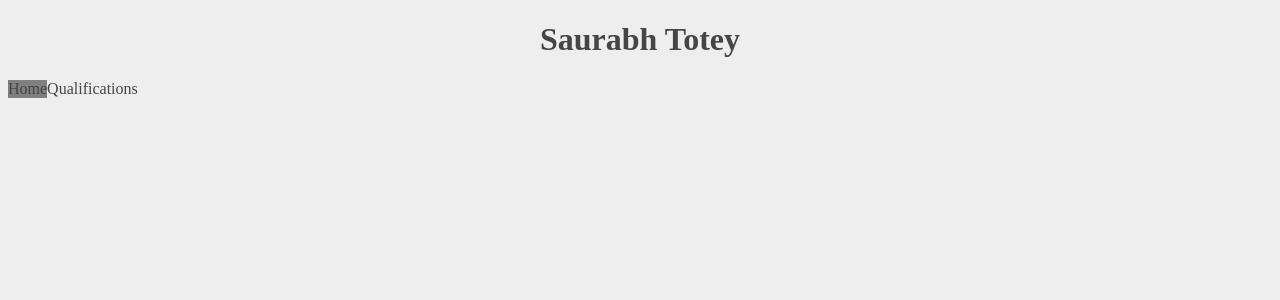
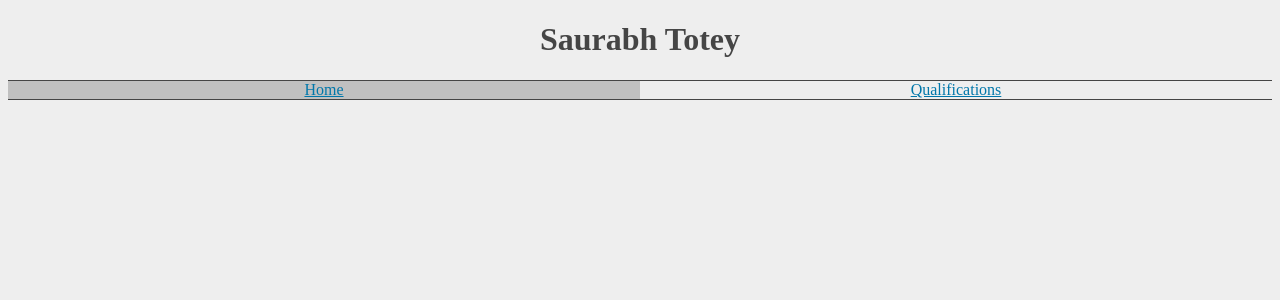
Before and after one commit to SaurabhTotey/Portfolio-Website, a Gatsby app: page / in a window 1280 px wide. Shown: the top 300 px of the page. Built offline with nearby package versions, Linux system fonts and the light colour scheme.

Commit message:
Started styling Navbar to look slightly cleaner

```diff
--- a/src/components/Navbar.js
+++ b/src/components/Navbar.js
@@ -1,41 +1,19 @@
 import React, {Component} from "react";
-
-/**
- * CSS styling for the ul list component
- */
-const listStyle = {
-	listStyleType: "none",
-	margin: 0,
-	padding: 0,
-	overflow: "hidden",
-	position: "sticky",
-	top: 0
-};
-
-/**
- * CSS styling for all li components
- */
-const itemStyle = {
-	float: "left",
-	display: "block",
-	textAlign: "center"
-};
-
-/**
- * CSS styling for the li component that represents the current page
- */
-const currentItemStyle = {
-	...itemStyle,
-	...{
-		backgroundColor: "gray"
-	}
-};
+import { Link } from "gatsby";
+import "../styles/Navbar.css";
 
 /**
  * React component that represents a single item on the navbar
  */
 function NavbarItem(props) {
-	return (<li style={props.isActive? currentItemStyle : itemStyle}>{props.currentItem}</li>);
+	let style = { width: `${props.width}%` };
+	if (props.isActive) {
+		style = {
+			...style,
+			backgroundColor: "silver"
+		}
+	}
+	return (<li className={"navbarItem"} style={style}><Link className={"navbarLink"} to={props.currentItem.location}>{props.currentItem.name}</Link></li>);
 }
 
 /**
@@ -45,9 +23,12 @@ function NavbarItem(props) {
 class Navbar extends Component {
 
 	render() {
+		const pageNames = Object.keys(this.props.pages);
 		return (
-			<ul style={listStyle}>{
-				this.props.pages.map(pageName => <NavbarItem isActive={this.props.currentPage === pageName} currentItem={pageName} />)
+			<ul className={"navbar"}>{
+				pageNames.map(pageName =>
+					<NavbarItem isActive={this.props.currentPage === pageName} width={100 / pageNames.length} currentItem={{name: pageName, location: this.props.pages[pageName]}} />
+				)
 			}</ul>
 		)
 	}
--- a/src/pages/index.js
+++ b/src/pages/index.js
@@ -7,6 +7,6 @@ export default () => (
 	<div>
 		<Meta />
 		<Header />
-		<Navbar pages={["Home", "Qualifications"]} currentPage={"Home"}/>
+		<Navbar pages={{"Home": "/", "Qualifications": "/Qualifications"}} currentPage={"Home"}/>
 	</div>
 )
--- /dev/null
+++ b/src/styles/Navbar.css
@@ -0,0 +1,21 @@
+.navbar {
+	list-style-type: none;
+	margin: 0;
+	padding: 0;
+	overflow: hidden;
+	border-top: 1px solid;
+	border-bottom: 1px solid;
+}
+
+.navbarItem {
+	float: left;
+}
+
+.navbarItem .navbarLink {
+	display: block;
+	text-align: center;
+}
+
+.navbarItem .navbarLink:hover {
+	background-color: silver;
+}
```
Also changed, not shown: 27 other files (tests, documents, lock files or other folders).
